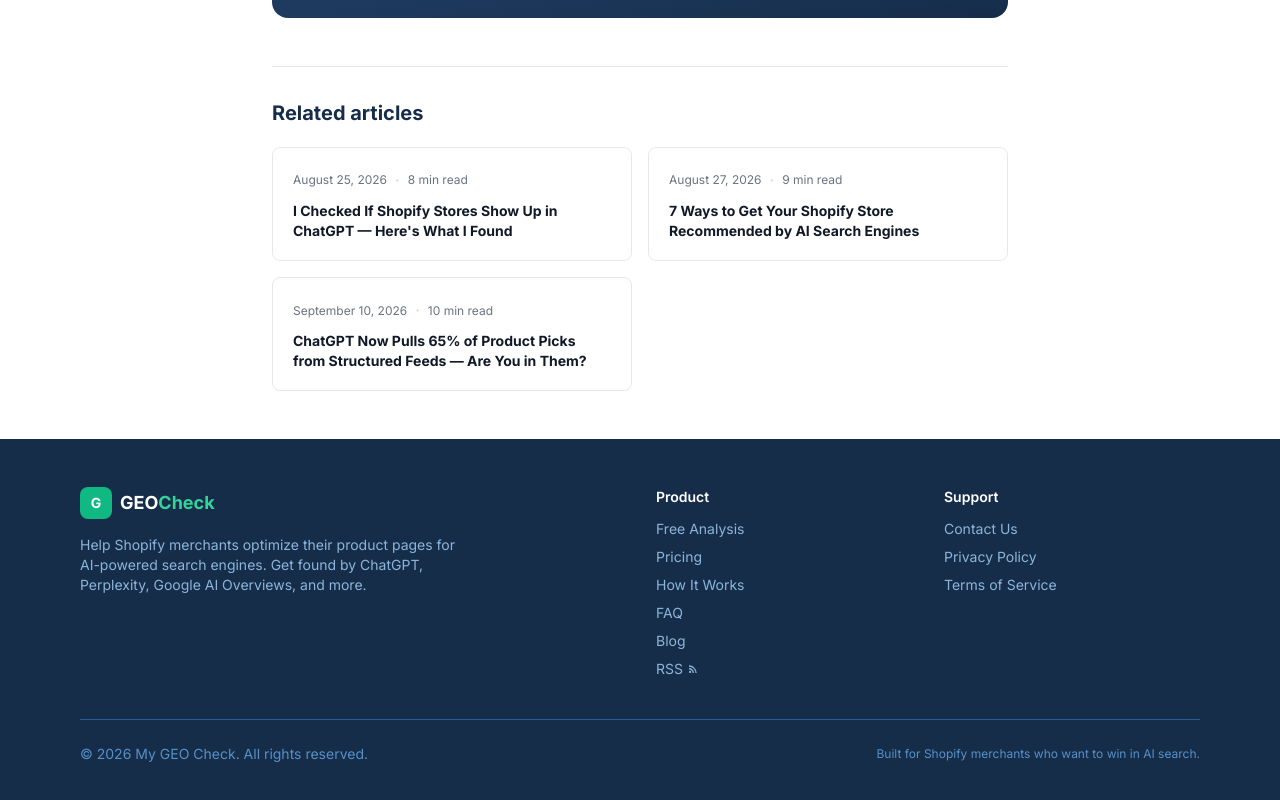
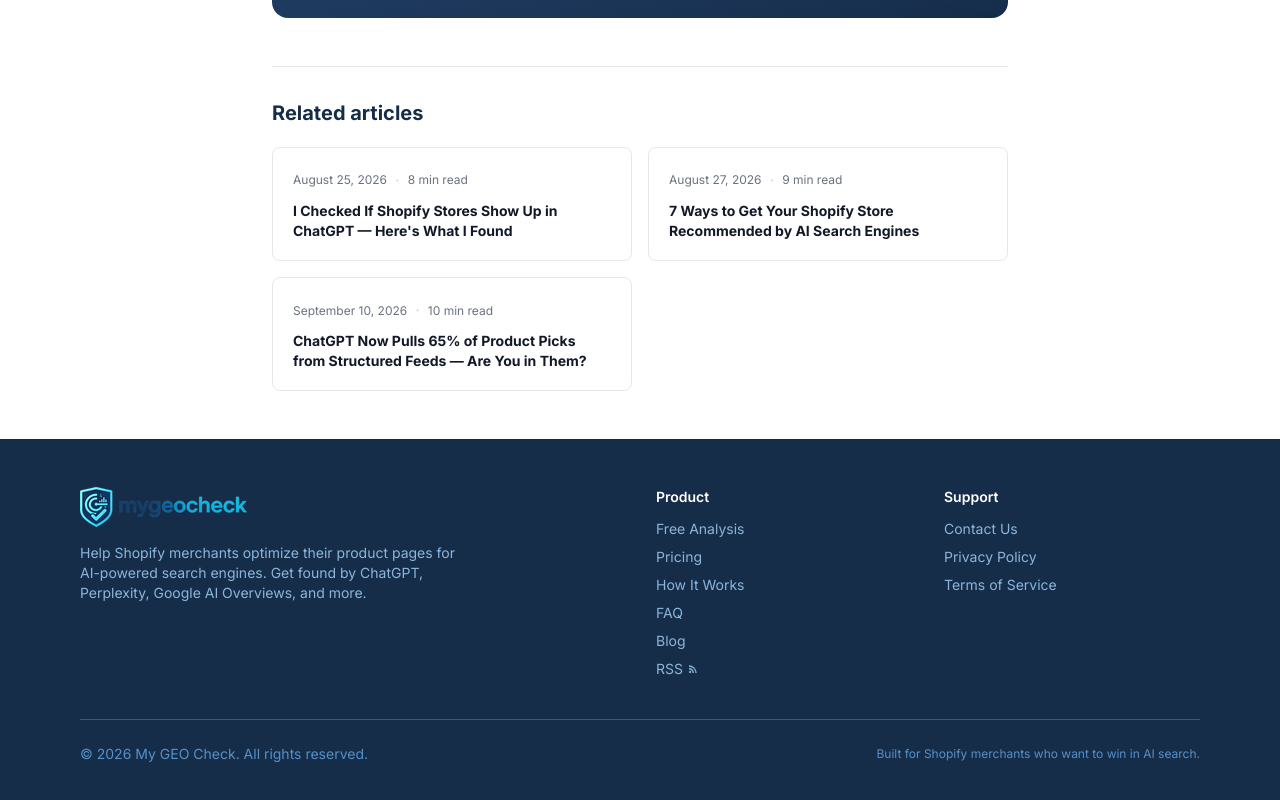
Before and after one commit to lough0226-lang/shopify-geocheck, a Next.js app: page /blog/chatgpt-ads-organic-visibility-matters-more-than-ever in a window 1280 px wide. Shown: the part 10083-10883 px from the top of the page. Built offline with nearby package versions, Linux system fonts and the light colour scheme.

Commit message:
fix: pricing clarity and footer logo

```diff
--- a/components/Footer.js
+++ b/components/Footer.js
@@ -14,12 +14,9 @@
         <div className="grid md:grid-cols-4 gap-8">
           <div className="md:col-span-2">
             <div className="flex items-center gap-2 mb-4">
-              <div className="bg-accent-500 text-white w-8 h-8 rounded-lg flex items-center justify-center font-bold text-sm">
-                G
-              </div>
-              <span className="font-bold text-lg">
-                GEO<span className="text-accent-400">Check</span>
-              </span>
+              <Link href="/" className="flex items-center">
+                <img src="/logo.png" srcSet="/logo.png 1x, /logo@2x.png 2x" alt="mygeocheck" className="h-[40px]" />
+              </Link>
             </div>
             <p className="text-primary-300 text-sm max-w-sm mb-4">{p.footerBrandDesc}</p>
           </div>
```
Also changed, not shown: lib/i18n.js.
